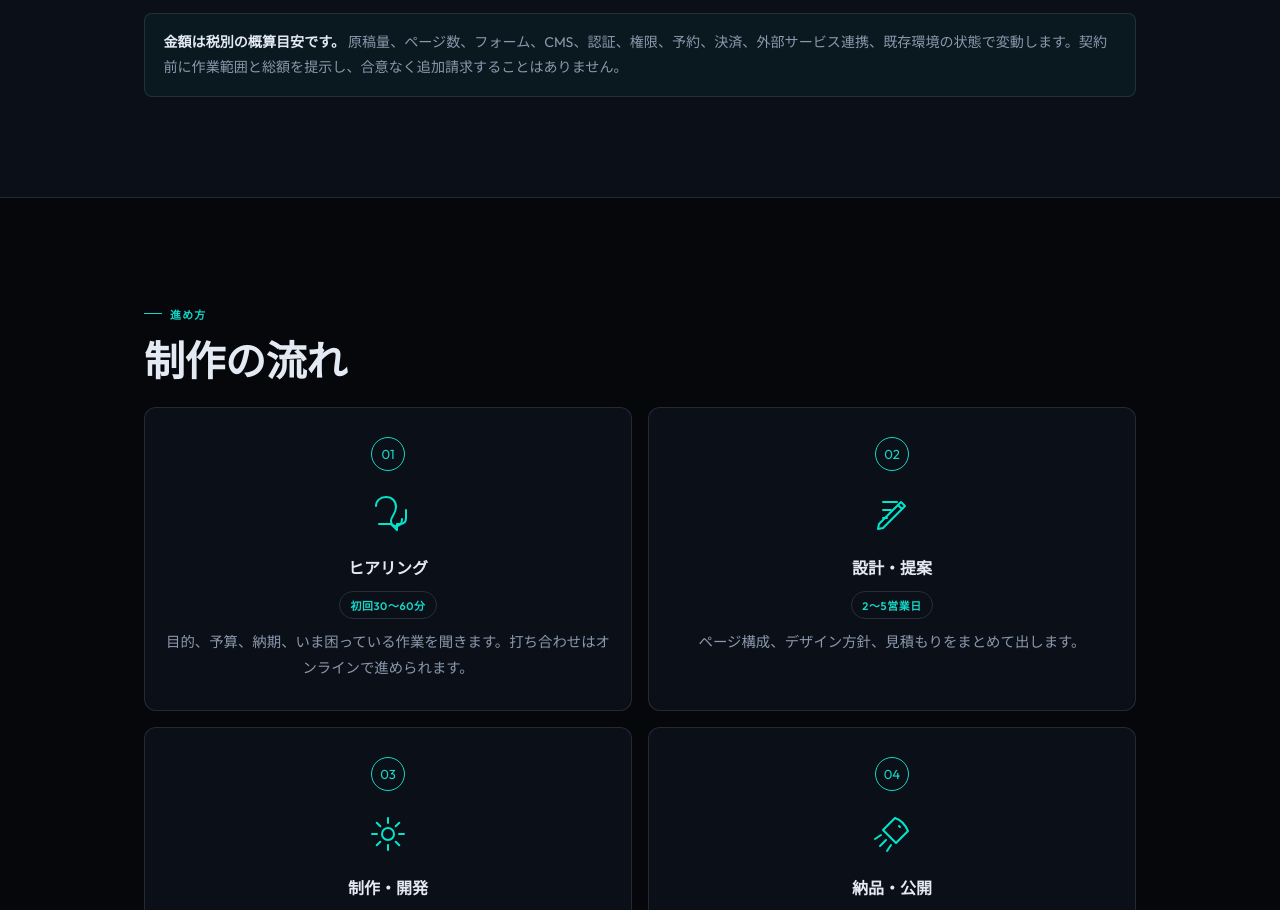
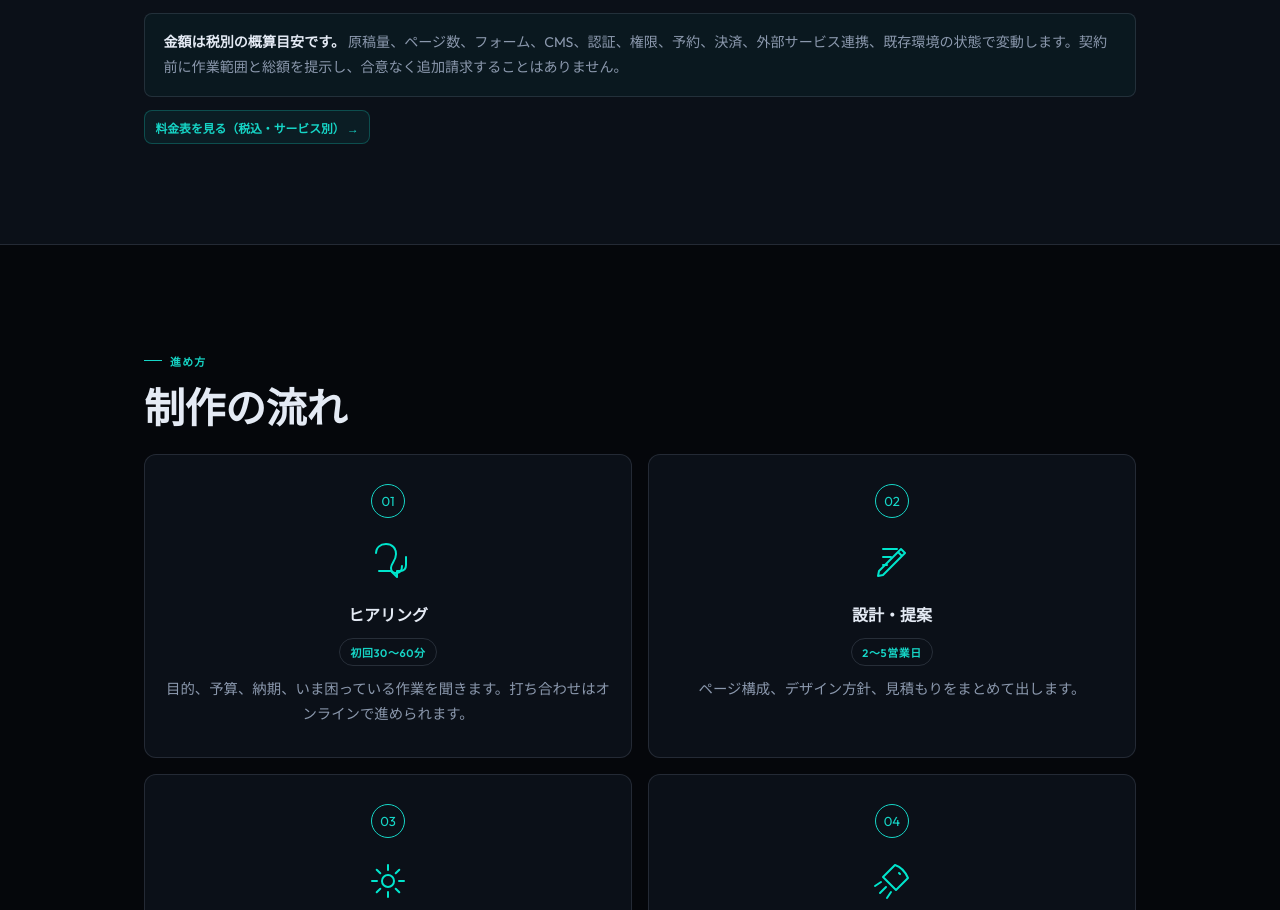
Before and after one commit to solven-jp/solven-hp, a plain HTML site: page public/index.html in a window 1280 px wide. Shown: the part 4554-5464 px from the top of the page. Drawn offline with Linux system fonts and the light colour scheme.

Commit message:
ベンチマーク課題（Codex分）の反映

```diff
--- a/public/index.html
+++ b/public/index.html
@@ -2364,6 +2364,7 @@
       </article>
     </div>
     <p class="price-note"><strong>金額は税別の概算目安です。</strong> 原稿量、ページ数、フォーム、CMS、認証、権限、予約、決済、外部サービス連携、既存環境の状態で変動します。契約前に作業範囲と総額を提示し、合意なく追加請求することはありません。</p>
+      <div class="service-link-row"><a href="/pricing">料金表を見る（税込・サービス別） →</a></div>
   </div>
 </section>
 
```
